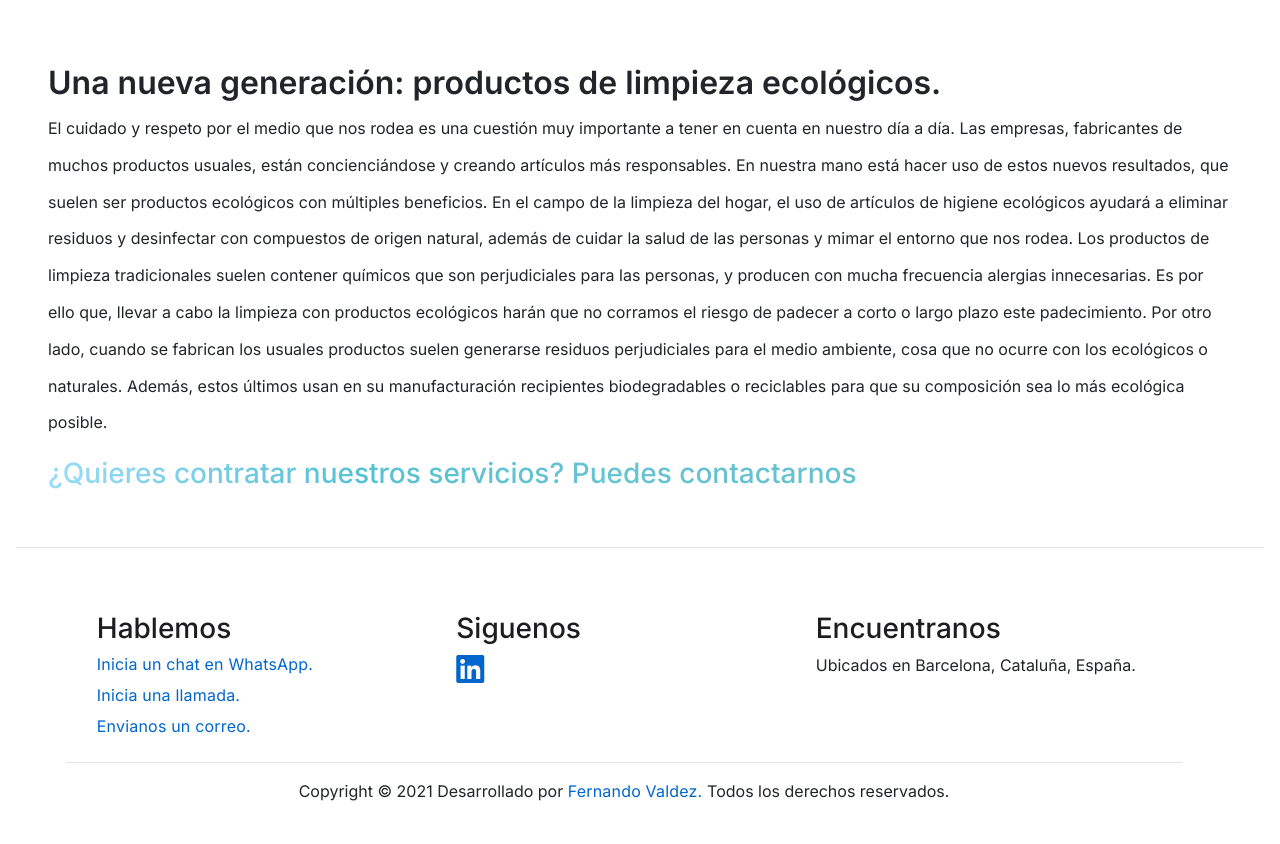
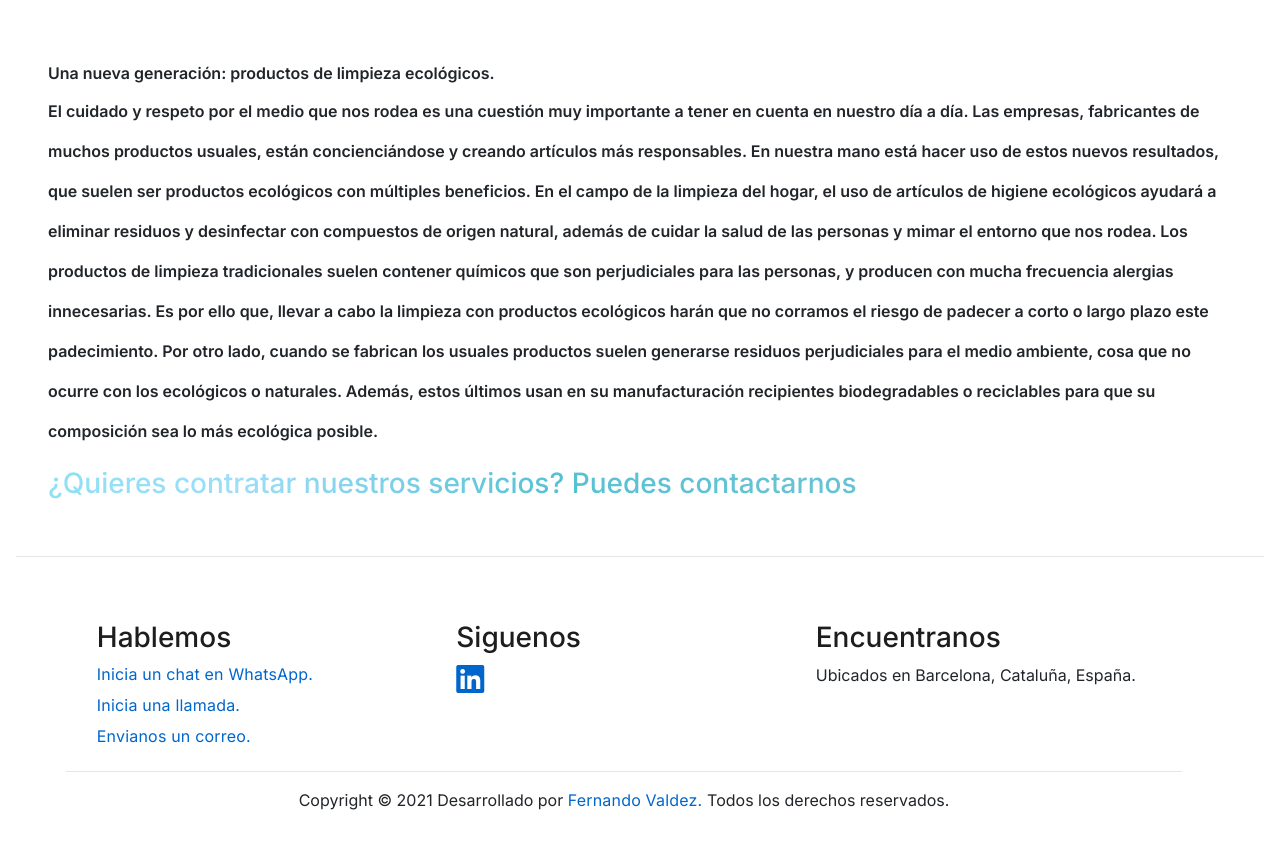
Before and after one commit to fervaldezjr/cleanvel, a website: page pages/porqueElegirnos.html in a window 1280 px wide. Shown: the part 725-1569 px from the top of the page. Drawn offline with nearby package versions, Linux system fonts and the light colour scheme.

Commit message:
Fix text's sizes on nosotros and create animations

```diff
--- a/pages/porqueElegirnos.html
+++ b/pages/porqueElegirnos.html
@@ -17,12 +17,14 @@
     <meta name="keywords" content="Servicio de limpieza en Barcelona, Servicio de limpieza, Trabajos de limpieza, Limpieza de oficinas, Limpieza de casas, Limpieza de obras, Limpieza de fines de obra, Limpieza de eventos, Productos ecologicos, Productos amigables" />
     <!-- Description -->
     <meta name="description" content="Cleanvel empresa de limpieza ubicada en Barcelona, Conocé nuestros productos y parte de nuestra filosofia de cuidar nuestro planeta" />
+    <!-- Animated Library -->
+    <link href="https://unpkg.com/aos@2.3.1/dist/aos.css" rel="stylesheet">
 </head>
 <body>
     <!-- Navbar -->
     <nav class="navbar navbar-expand-lg navbar-light">
         <div class="container-xl">
-            <a class="navbar-brand" href="../index.html">
+            <a class="navbar-brand" href="../index.html" data-aos="fade-up">
                 <img src="../images/cleanvel-logo.png" alt="Cleanvel logo" class="logo">
             </a>
             <button class="navbar-toggler" type="button" data-bs-toggle="collapse" data-bs-target="#navbarNav" aria-controls="navbarNav" aria-expanded="false" aria-label="Toggle navigation">
@@ -31,7 +33,7 @@
             </span>
             </button>
             <div class="collapse navbar-collapse justify-content-end" id="navbarNav">
-                <ul class="navbar-nav">
+                <ul class="navbar-nav" data-aos="fade-down">
                     <li class="nav-item">
                         <a class="nav-link" aria-current="page" href="../index.html">Inicio</a>
                     </li>
@@ -53,7 +55,7 @@
     </nav>
     <!-- Banner -->
     <main>
-        <section class="banner-section pt-5 container-xxxl d-flex flex-column flex-md-row justify-content-md-evenly align-items-center">
+        <section class="banner-section pt-5 container-xxxl d-flex flex-column flex-md-row justify-content-md-evenly align-items-center" data-aos="fade-right">
             <div class="banner-text d-flex flex-column justify-content-between align-items-center text-center">
                 <i class="fas fa-globe-europe floating"></i>
                 <h1 class="my-5">Amigables <br> con la naturaleza.</h1>
@@ -62,8 +64,8 @@
         </section>
         <!-- Productos -->
         <section class="nosotros-section container-xxl">
-            <h2>Una nueva generación: productos de limpieza ecológicos.</h2>
-            <p>El cuidado y respeto por el medio que nos rodea es una cuestión muy importante a tener en cuenta en nuestro día a día. Las empresas, fabricantes de muchos productos usuales, están concienciándose y creando artículos más responsables.
+            <h2 data-aos="fade-up-right">Una nueva generación: productos de limpieza ecológicos.</h2>
+            <p data-aos="fade-up">El cuidado y respeto por el medio que nos rodea es una cuestión muy importante a tener en cuenta en nuestro día a día. Las empresas, fabricantes de muchos productos usuales, están concienciándose y creando artículos más responsables.
 
                 En nuestra mano está hacer uso de estos nuevos resultados, que suelen ser productos ecológicos con múltiples beneficios.
 
@@ -72,7 +74,7 @@
                 Los productos de limpieza tradicionales suelen contener químicos que son perjudiciales para las personas, y producen con mucha frecuencia alergias innecesarias. Es por ello que, llevar a cabo la limpieza con productos ecológicos harán que no corramos el riesgo de padecer a corto o largo plazo este padecimiento.
 
                 Por otro lado, cuando se fabrican los usuales productos suelen generarse residuos perjudiciales para el medio ambiente, cosa que no ocurre con los ecológicos o naturales. Además, estos últimos usan en su manufacturación recipientes biodegradables o reciclables para que su composición sea lo más ecológica posible.</p>
-            <h3>¿Quieres contratar nuestros servicios? Puedes contactarnos</h3>
+            <h3 data-aos="fade-up">¿Quieres contratar nuestros servicios? Puedes contactarnos</h3>
         </section>
     </main>
     <!-- Footer -->
@@ -80,7 +82,7 @@
         <div class="container-xl d-flex flex-column justify-content-center align-items-center">
             <div class="row">
                 <!-- Hablemos -->
-                <div class="col-md-4 section-hablemos">
+                <div class="col-md-4 section-hablemos" data-aos="fade-right">
                     <h3>Hablemos</h3>
                     <div class="row">
                         <a href="https://api.whatsapp.com/send?phone=34682708170"> Inicia un chat en WhatsApp.</a>
@@ -89,14 +91,14 @@
                     </div>
                 </div>
                 <!-- Siguenos -->
-                <div class="col-md-4 section-siguenos">
+                <div class="col-md-4 section-siguenos" data-aos="fade-down">
                     <h3>Siguenos</h3>
                     <div class="row">
                         <a href="https://www.linkedin.com/in/fervaldezjr/"><i class="fab fa-linkedin"></i></a>
                     </div>
                 </div>
                 <!-- Encuentranos -->
-                <div class="col-md-4 section-encuentranos">
+                <div class="col-md-4 section-encuentranos" data-aos="fade-right">
                     <h3>Encuentranos</h3>
                     <p>Ubicados en Barcelona, Cataluña, España.</p>
                 </div>
@@ -111,5 +113,11 @@
     <script src="https://cdn.jsdelivr.net/npm/@popperjs/core@2.10.2/dist/umd/popper.min.js" integrity="sha384-7+zCNj/IqJ95wo16oMtfsKbZ9ccEh31eOz1HGyDuCQ6wgnyJNSYdrPa03rtR1zdB" crossorigin="anonymous"></script>
     <script src="https://cdn.jsdelivr.net/npm/bootstrap@5.1.3/dist/js/bootstrap.min.js" integrity="sha384-QJHtvGhmr9XOIpI6YVutG+2QOK9T+ZnN4kzFN1RtK3zEFEIsxhlmWl5/YESvpZ13" crossorigin="anonymous"></script>
     </script>
+    <!-- Animated Library -->
+    <script src="https://unpkg.com/aos@2.3.1/dist/aos.js"></script>
+    <!-- Init AOS -->
+    <script>
+        AOS.init();
+    </script>
 </body>
 </html>
--- a/scss/_media-queries.scss
+++ b/scss/_media-queries.scss
@@ -122,6 +122,14 @@
             color: $blue;
         }
     }
+
+    .nosotros-section {
+        p {
+            font-size: 1rem;
+            line-height: 2.5;
+        }
+    }
+
 }
 
 @media (min-width: 1024px) {
--- a/scss/_nosotros.scss
+++ b/scss/_nosotros.scss
@@ -2,14 +2,15 @@
     padding: 3rem;
 
     h2 {
-        font-size: 2rem;
+        font-size: 1rem;
         font-weight: 600;
     }
 
     p {
-        font-size: 1rem;
-
+        font-size: .6rem;
         line-height: 2.3;
+        font-weight: 600;
+        width: 100%;
     }
 
     h3 {
```
Also changed, not shown: css/styles.css.
